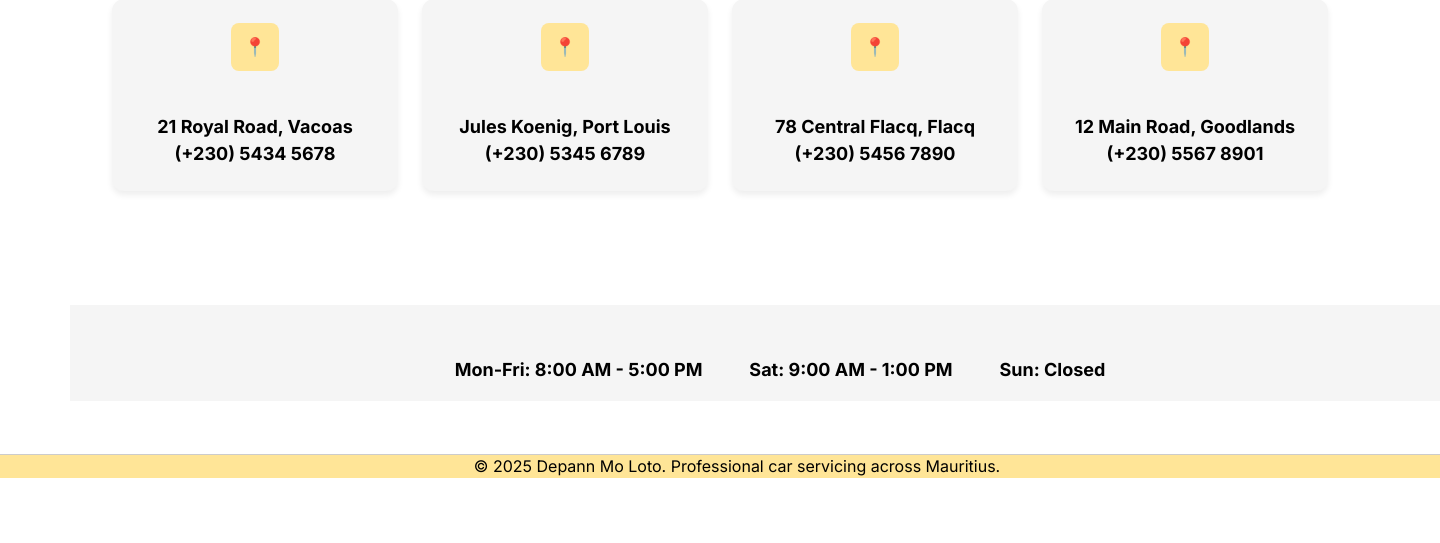
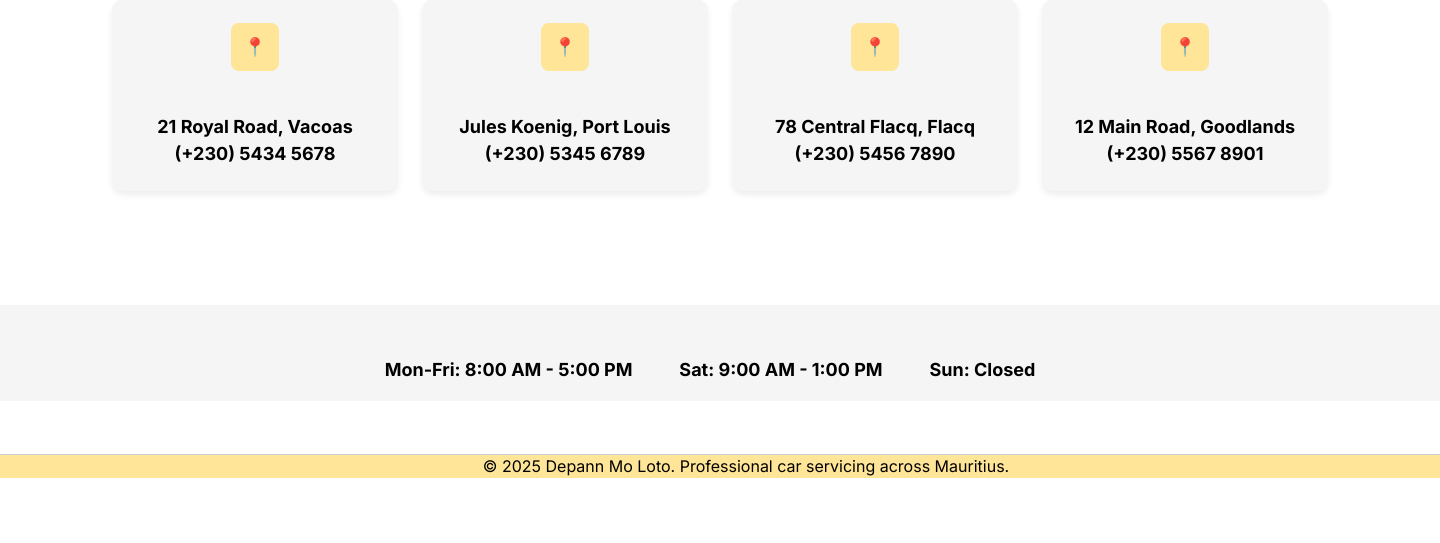
Before and after one commit to DushyantRamburn/Depann-Mo-Loto, a Django app: page / in a window 1440 px wide. Shown: the part 1509-2052 px from the top of the page. Run offline with Django 5.2, Linux system fonts and the light colour scheme.

Commit message:
center footer and open hours

```diff
--- a/static/css/style.css
+++ b/static/css/style.css
@@ -780,7 +780,7 @@ body {
   padding: 33px 80px 32px 80 px;
   position: absolute;
   top: 1883px;
-  left: -19px;
+  left: -10px;
   background-color: #FFE597;
   border-top-width: 1px;
   border-top-style: solid;
@@ -795,7 +795,7 @@ body {
   height: 90px;
   padding: 48px 112px;
   top: 1734px;
-  right: -70px;
+  left: 0;
   background-color: #f5f5f5;
   display: flex;
   flex-direction: column;
@@ -820,7 +820,6 @@ body {
   letter-spacing: 0;
   line-height: 36px;
   white-space: nowrap;
-
 }
 
 /* ===== ABOUT PAGE STYLES - SIMPLIFIED ===== */
```
